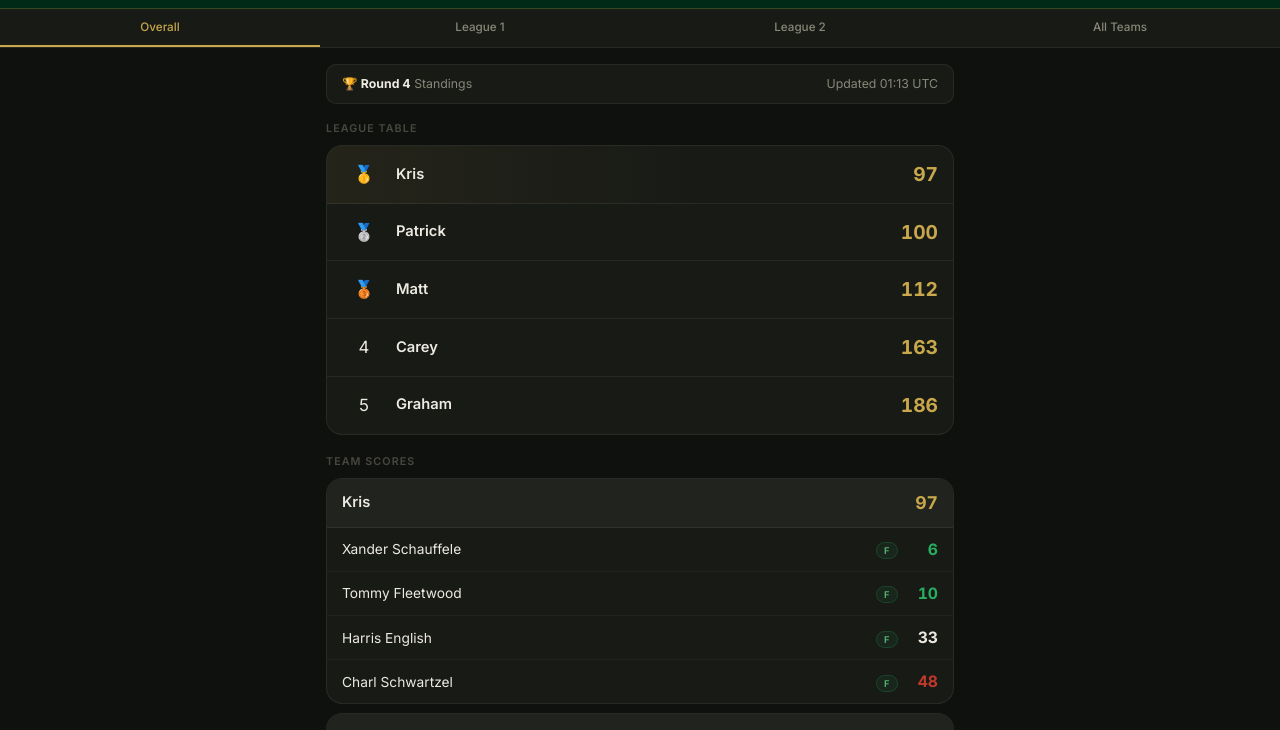
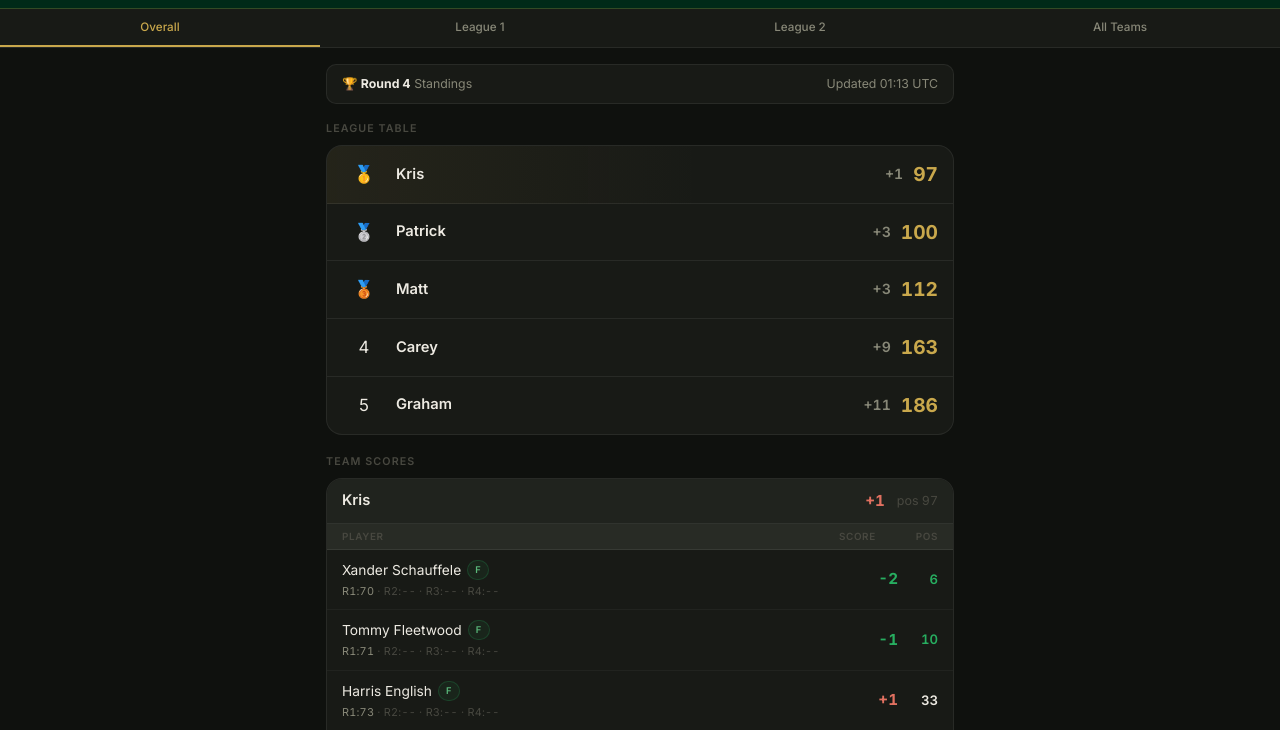
Before and after one commit to redrhino-dot/masters-fantasy, a plain HTML site: page index.html in a window 1280 px wide. Shown: the part 67-797 px from the top of the page. Drawn offline with nearby package versions, Linux system fonts and the light colour scheme.

Commit message:
Update index.html

```diff
--- a/index.html
+++ b/index.html
@@ -31,23 +31,35 @@ body{background:var(--bg);color:var(--text);font-family:'Inter',system-ui,sans-s
 .info-bar span{font-size:.77rem;color:var(--text-muted)}.info-bar strong{color:var(--text)}
 .stitle{font-size:.67rem;font-weight:600;letter-spacing:.1em;text-transform:uppercase;color:var(--text-faint);margin:16px 0 8px}
 .ltable{background:var(--surface);border:1px solid var(--border);border-radius:var(--r-lg);overflow:hidden;margin-bottom:18px}
-.lrow{display:grid;grid-template-columns:44px 1fr auto;align-items:center;padding:13px 15px;border-bottom:1px solid var(--border);gap:10px}
+.lrow{display:grid;grid-template-columns:44px 1fr auto auto;align-items:center;padding:13px 15px;border-bottom:1px solid var(--border);gap:10px}
 .lrow:last-child{border-bottom:none}.lrow.winner{background:linear-gradient(90deg,rgba(201,168,76,.07) 0%,transparent 60%)}
 .rank{text-align:center;font-size:1.05rem;line-height:1}
-.tname{font-weight:600;font-size:.92rem}.tscore{font-size:1.2rem;font-weight:700;color:var(--gold);font-variant-numeric:tabular-nums}
+.tname{font-weight:600;font-size:.92rem}
+.ltopar{font-size:.88rem;font-weight:600;font-variant-numeric:tabular-nums;text-align:right;color:var(--text-muted)}
+.tscore{font-size:1.2rem;font-weight:700;color:var(--gold);font-variant-numeric:tabular-nums}
 .tcard{background:var(--surface);border:1px solid var(--border);border-radius:var(--r-lg);margin-bottom:9px;overflow:hidden}
 .tcard-hdr{background:var(--surface-2);padding:10px 15px;display:flex;align-items:center;justify-content:space-between;border-bottom:1px solid var(--border)}
-.tcard-name{font-weight:600;font-size:.92rem}.tcard-total{font-size:1.1rem;font-weight:700;color:var(--gold);font-variant-numeric:tabular-nums}
-.prow{display:grid;grid-template-columns:1fr auto auto;align-items:center;padding:9px 15px;gap:10px;border-bottom:1px solid rgba(255,255,255,.04)}
-.prow:last-child{border-bottom:none}.pname{font-size:.86rem}
+.tcard-name{font-weight:600;font-size:.92rem}
+.tcard-right{display:flex;align-items:center;gap:12px}
+.tcard-topar{font-size:1rem;font-weight:700;font-variant-numeric:tabular-nums}
+.tcard-total{font-size:.78rem;color:var(--text-faint);font-variant-numeric:tabular-nums}
+.prow{display:grid;grid-template-columns:1fr auto auto;align-items:center;padding:9px 15px;gap:8px;border-bottom:1px solid rgba(255,255,255,.04)}
+.prow:last-child{border-bottom:none}
+.pinfo{min-width:0}
+.pname{font-size:.86rem;display:flex;align-items:center;gap:6px;flex-wrap:wrap}
+.prounds{font-size:.68rem;color:var(--text-faint);margin-top:2px;font-variant-numeric:tabular-nums;letter-spacing:.02em}
+.prounds span.scored{color:var(--text-muted)}
+.ptopar{font-size:.95rem;font-weight:700;min-width:40px;text-align:right;font-variant-numeric:tabular-nums}
+.ptopar.under{color:var(--score-green)}.ptopar.over{color:#e07060}.ptopar.even{color:var(--text)}.ptopar.na{color:var(--text-faint)}
+.ppos{font-size:.82rem;font-weight:600;min-width:32px;text-align:right;color:var(--text-muted);font-variant-numeric:tabular-nums}
+.ppos.top{color:var(--score-green)}.ppos.mid{color:var(--text)}.ppos.bot{color:#e07060}.ppos.cut{color:#e07060;font-size:.72rem}
 .badge{border-radius:100px;font-size:.58rem;padding:2px 7px;font-weight:600;letter-spacing:.05em;text-transform:uppercase;line-height:1.5}
 .bl{background:rgba(201,168,76,.1);color:var(--gold);border:1px solid rgba(201,168,76,.3)}
 .bc{background:rgba(192,57,43,.1);color:#e07060;border:1px solid rgba(192,57,43,.3)}
 .bf{background:rgba(39,174,96,.08);color:#5ab87a;border:1px solid rgba(39,174,96,.22)}
-.ppos{font-size:.98rem;font-weight:700;font-variant-numeric:tabular-nums;min-width:30px;text-align:right}
-.ppos.top{color:var(--score-green)}.ppos.mid{color:var(--text)}.ppos.bot{color:#c0392b}.ppos.na{color:var(--text-faint)}
-.lmembers{font-size:.73rem;color:var(--text-faint);padding:8px 15px 9px;border-bottom:1px solid var(--border)}
-.loading{text-align:center;padding:40px;color:var(--text-faint);font-size:.88rem}
+.rnd-hdr{display:grid;grid-template-columns:1fr auto auto;padding:5px 15px 4px;border-bottom:1px solid var(--border);background:var(--surface-3)}
+.rnd-hdr span{font-size:.62rem;font-weight:600;letter-spacing:.06em;text-transform:uppercase;color:var(--text-faint)}
+.rnd-hdr .rh-right{display:flex;gap:40px}
 </style>
 </head>
 <body>
@@ -87,7 +99,7 @@ body{background:var(--bg);color:var(--text);font-family:'Inter',system-ui,sans-s
 
   <div id="panel-league1" class="panel">
     <div class="ltable" style="margin-bottom:14px">
-      <div class="lmembers">League 1 · Kris · Graham · Carey</div>
+      <div style="font-size:.73rem;color:var(--text-faint);padding:8px 15px 9px">League 1 · Kris · Graham · Carey</div>
     </div>
     <p class="stitle">League 1 Table</p>
     <div class="ltable" id="tbl-league1"></div>
@@ -97,7 +109,7 @@ body{background:var(--bg);color:var(--text);font-family:'Inter',system-ui,sans-s
 
   <div id="panel-league2" class="panel">
     <div class="ltable" style="margin-bottom:14px">
-      <div class="lmembers">League 2 · Kris · Matt · Patrick</div>
+      <div style="font-size:.73rem;color:var(--text-faint);padding:8px 15px 9px">League 2 · Kris · Matt · Patrick</div>
     </div>
     <p class="stitle">League 2 Table</p>
     <div class="ltable" id="tbl-league2"></div>
@@ -120,63 +132,88 @@ const LEAGUES={overall:['Kris','Graham','Carey','Matt','Patrick'],league1:['Kris
 const MEDALS=['🥇','🥈','🥉'];
 const ROUND_LABELS={R1:'Round 1',R2:'Round 2',R3:'Round 3',R4:'Round 4'};
 
-// Fallback state (R1 snapshot 23:13 BST)
 const state={
-  currentRound:'R1',lastUpdated:'—',cutLine:null,isLive:false,
+  currentRound:'R1',lastUpdated:'—',cutLine:null,
   players:{
-    'Xander Schauffele':{R1:7, R2:null,R3:null,R4:null,cut:false,live:false},
-    'Tommy Fleetwood':  {R1:11,R2:null,R3:null,R4:null,cut:false,live:false},
-    'Harris English':   {R1:17,R2:null,R3:null,R4:null,cut:false,live:true},
-    'Charl Schwartzel': {R1:49,R2:null,R3:null,R4:null,cut:false,live:false},
-    'Jon Rahm':         {R1:74,R2:null,R3:null,R4:null,cut:false,live:true},
-    'Tyrrell Hatton':   {R1:34,R2:null,R3:null,R4:null,cut:false,live:true},
-    'Cameron Smith':    {R1:41,R2:null,R3:null,R4:null,cut:false,live:false},
-    'Dustin Johnson':   {R1:34,R2:null,R3:null,R4:null,cut:false,live:false},
-    'Matt Fitzpatrick': {R1:41,R2:null,R3:null,R4:null,cut:false,live:false},
-    'JJ Spaun':         {R1:41,R2:null,R3:null,R4:null,cut:false,live:true},
-    'Aaron Rai':        {R1:11,R2:null,R3:null,R4:null,cut:false,live:false},
-    'Cameron Young':    {R1:34,R2:null,R3:null,R4:null,cut:false,live:false},
-    'Marco Penge':      {R1:65,R2:null,R3:null,R4:null,cut:false,live:true},
-    'Samuel Stevens':   {R1:17,R2:null,R3:null,R4:null,cut:false,live:false},
-    'Bryson DeChambeau':{R1:57,R2:null,R3:null,R4:null,cut:false,live:false},
-    'Chris Gotterup':   {R1:17,R2:null,R3:null,R4:null,cut:false,live:true},
-    'Sergio Garcia':    {R1:17,R2:null,R3:null,R4:null,cut:false,live:false},
+    'Xander Schauffele':{position:6, toPar:'-2',r1:'70',r2:'--',r3:'--',r4:'--',cut:false,live:false},
+    'Tommy Fleetwood':  {position:10,toPar:'-1',r1:'71',r2:'--',r3:'--',r4:'--',cut:false,live:false},
+    'Harris English':   {position:33,toPar:'+1',r1:'73',r2:'--',r3:'--',r4:'--',cut:false,live:false},
+    'Charl Schwartzel': {position:48,toPar:'+3',r1:'75',r2:'--',r3:'--',r4:'--',cut:false,live:false},
+    'Jon Rahm':         {position:73,toPar:'+6',r1:'78',r2:'--',r3:'--',r4:'--',cut:false,live:false},
+    'Tyrrell Hatton':   {position:40,toPar:'+2',r1:'74',r2:'--',r3:'--',r4:'--',cut:false,live:false},
+    'Cameron Smith':    {position:40,toPar:'+2',r1:'74',r2:'--',r3:'--',r4:'--',cut:false,live:false},
+    'Dustin Johnson':   {position:33,toPar:'+1',r1:'73',r2:'--',r3:'--',r4:'--',cut:false,live:false},
+    'Matt Fitzpatrick': {position:40,toPar:'+2',r1:'74',r2:'--',r3:'--',r4:'--',cut:false,live:false},
+    'JJ Spaun':         {position:40,toPar:'+2',r1:'74',r2:'--',r3:'--',r4:'--',cut:false,live:false},
+    'Aaron Rai':        {position:10,toPar:'-1',r1:'71',r2:'--',r3:'--',r4:'--',cut:false,live:false},
+    'Cameron Young':    {position:33,toPar:'+1',r1:'73',r2:'--',r3:'--',r4:'--',cut:false,live:false},
+    'Marco Penge':      {position:56,toPar:'+4',r1:'76',r2:'--',r3:'--',r4:'--',cut:false,live:false},
+    'Samuel Stevens':   {position:17,toPar:'E', r1:'72',r2:'--',r3:'--',r4:'--',cut:false,live:false},
+    'Bryson DeChambeau':{position:56,toPar:'+4',r1:'76',r2:'--',r3:'--',r4:'--',cut:false,live:false},
+    'Chris Gotterup':   {position:17,toPar:'E', r1:'72',r2:'--',r3:'--',r4:'--',cut:false,live:false},
+    'Sergio Garcia':    {position:17,toPar:'E', r1:'72',r2:'--',r3:'--',r4:'--',cut:false,live:false},
   }
 };
 
-// ── SCORING ──────────────────────────────────────────────────
-function playerScore(name){
-  const d=state.players[name];
-  if(!d)return 999;
-  if(d.cut)return state.cutLine?state.cutLine+1:999;
-  for(const r of['R4','R3','R2','R1']){if(d[r]!==null&&d[r]!==undefined)return d[r];}
-  return 999;
-}
+function toParInt(s){if(!s||s==='--')return 0;if(s==='E')return 0;return parseInt(s)||0;}
+function toParClass(s){if(!s||s==='--')return'na';if(s.startsWith('-'))return'under';if(s==='E')return'even';return'over';}
+function posClass(pos,cut){if(cut)return'cut';if(!pos||pos===999)return'na';if(pos<=10)return'top';if(pos<=40)return'mid';return'bot';}
+function fmtToPar(n){if(n===0)return'E';return(n>0?'+':'')+n;}
+
+function playerScore(name){const d=state.players[name];if(!d||d.cut)return 999;return d.position||999;}
 function teamScore(t){return TEAMS[t].reduce((s,p)=>s+playerScore(p),0);}
-function leagueRanked(key){return LEAGUES[key].map(t=>({name:t,score:teamScore(t)})).sort((a,b)=>a.score-b.score);}
-function posClass(pos){if(!pos||pos===999)return'na';if(pos<=10)return'top';if(pos<=40)return'mid';return'bot';}
+function teamToPar(t){return TEAMS[t].reduce((s,p)=>{const d=state.players[p];if(!d||d.cut)return s+20;return s+toParInt(d.toPar);},0);}
+function leagueRanked(key){return LEAGUES[key].map(t=>({name:t,score:teamScore(t),topar:teamToPar(t)})).sort((a,b)=>a.score-b.score);}
 
-// ── RENDER ────────────────────────────────────────────────────
 function renderLeagueTable(id,key){
   document.getElementById(id).innerHTML=leagueRanked(key).map((t,i)=>`
     <div class="lrow ${i===0?'winner':''}">
       <div class="rank">${MEDALS[i]||i+1}</div>
       <div class="tname">${t.name}</div>
+      <div class="ltopar">${fmtToPar(t.topar)}</div>
       <div class="tscore">${t.score}</div>
     </div>`).join('');
 }
+
+function roundsHtml(d){
+  return['r1','r2','r3','r4'].map((r,i)=>{
+    const val=d[r];const hasVal=val&&val!=='--';
+    return`<span class="${hasVal?'scored':''}">${'R'+(i+1)}:${hasVal?val:'--'}</span>`;
+  }).join(' · ');
+}
+
 function renderTeamCards(id,teams){
   document.getElementById(id).innerHTML=teams.map(team=>{
-    const total=teamScore(team);
+    const score=teamScore(team);const tp=teamToPar(team);
+    const tpFmt=fmtToPar(tp);const tpClass=tp<0?'under':tp>0?'over':'even';
     const rows=TEAMS[team].map(p=>{
-      const d=state.players[p];
-      const pos=playerScore(p);
-      const badge=d.cut?'<span class="badge bc">Cut</span>':d.live?'<span class="badge bl">⏳ Live</span>':'<span class="badge bf">F</span>';
-      return`<div class="prow"><div class="pname">${p}</div><div>${badge}</div><div class="ppos ${posClass(pos)}">${pos===999?'—':pos}</div></div>`;
+      const d=state.players[p];if(!d)return'';
+      const badge=d.cut?'<span class="badge bc">Cut</span>':d.live?'<span class="badge bl">Live</span>':'<span class="badge bf">F</span>';
+      const tp2=d.toPar||'--';
+      const posStr=d.cut?'CUT':(d.position?d.position:'--');
+      return`<div class="prow">
+        <div class="pinfo">
+          <div class="pname">${p} ${badge}</div>
+          <div class="prounds">${roundsHtml(d)}</div>
+        </div>
+        <div class="ptopar ${toParClass(tp2)}">${tp2}</div>
+        <div class="ppos ${posClass(d.position,d.cut)}">${posStr}</div>
+      </div>`;
     }).join('');
-    return`<div class="tcard"><div class="tcard-hdr"><div class="tcard-name">${team}</div><div class="tcard-total">${total}</div></div>${rows}</div>`;
+    return`<div class="tcard">
+      <div class="tcard-hdr">
+        <div class="tcard-name">${team}</div>
+        <div class="tcard-right">
+          <span class="tcard-topar ptopar ${tpClass}">${tpFmt}</span>
+          <span class="tcard-total">pos ${score>=3996?'--':score}</span>
+        </div>
+      </div>
+      <div class="rnd-hdr"><span>Player</span><div class="rh-right"><span>Score</span><span>Pos</span></div></div>
+      ${rows}
+    </div>`;
   }).join('');
 }
+
 function renderAll(){
   renderLeagueTable('tbl-overall','overall');
   renderLeagueTable('tbl-league1','league1');
@@ -197,7 +234,6 @@ function setLiveStatus(isLive,msg){
   dot.textContent=isLive?'Live':'Updated '+msg;
 }
 
-// ── LOAD SCORES.JSON ─────────────────────────────────────────
 async function loadScores(){
   try{
     const resp=await fetch('./scores.json?t='+Date.now());
@@ -205,27 +241,26 @@ async function loadScores(){
     const data=await resp.json();
     if(data.currentRound)state.currentRound=data.currentRound;
     if(data.lastUpdated)state.lastUpdated=data.lastUpdated;
-    if(data.cutLine)state.cutLine=data.cutLine;
     if(data.players){
-      const r=data.currentRound||'R1';
       Object.entries(data.players).forEach(([name,info])=>{
         if(!state.players[name])return;
-        if(info.position!==null&&info.position!==undefined)state.players[name][r]=info.position;
-        state.players[name].cut=info.cut||false;
-        state.players[name].live=info.live||false;
+        const p=state.players[name];
+        if(info.position!==null&&info.position!==undefined)p.position=info.position;
+        if(info.toPar)p.toPar=info.toPar;
+        ['r1','r2','r3','r4'].forEach(r=>{
+          if(info[r]&&info[r]!=='--'&&info[r]!==null)p[r]=info[r];
+        });
+        p.cut=info.cut||false;
+        p.live=info.live||false;
       });
     }
-    renderAll();
-    setLiveStatus(true,data.lastUpdated);
+    renderAll();setLiveStatus(true,data.lastUpdated);
   }catch(e){
-    console.warn('scores.json unavailable, using fallback:',e.message);
-    state.lastUpdated='R1 snapshot (23:13 BST)';
-    renderAll();
-    setLiveStatus(false,'R1 snapshot');
+    console.warn('scores.json unavailable:',e.message);
+    renderAll();setLiveStatus(false,'R1 snapshot');
   }
 }
 
-// ── TABS ──────────────────────────────────────────────────────
 document.getElementById('tabBar').addEventListener('click',e=>{
   const btn=e.target.closest('.tab');if(!btn)return;
   document.querySelectorAll('.panel').forEach(p=>p.classList.remove('on'));
@@ -234,9 +269,8 @@ document.getElementById('tabBar').addEventListener('click',e=>{
   btn.classList.add('on');
 });
 
-// ── INIT + AUTO-REFRESH ───────────────────────────────────────
 loadScores();
-setInterval(loadScores, 5 * 60 * 1000); // refresh every 5 min
+setInterval(loadScores,5*60*1000);
 </script>
 </body>
 </html>
```
